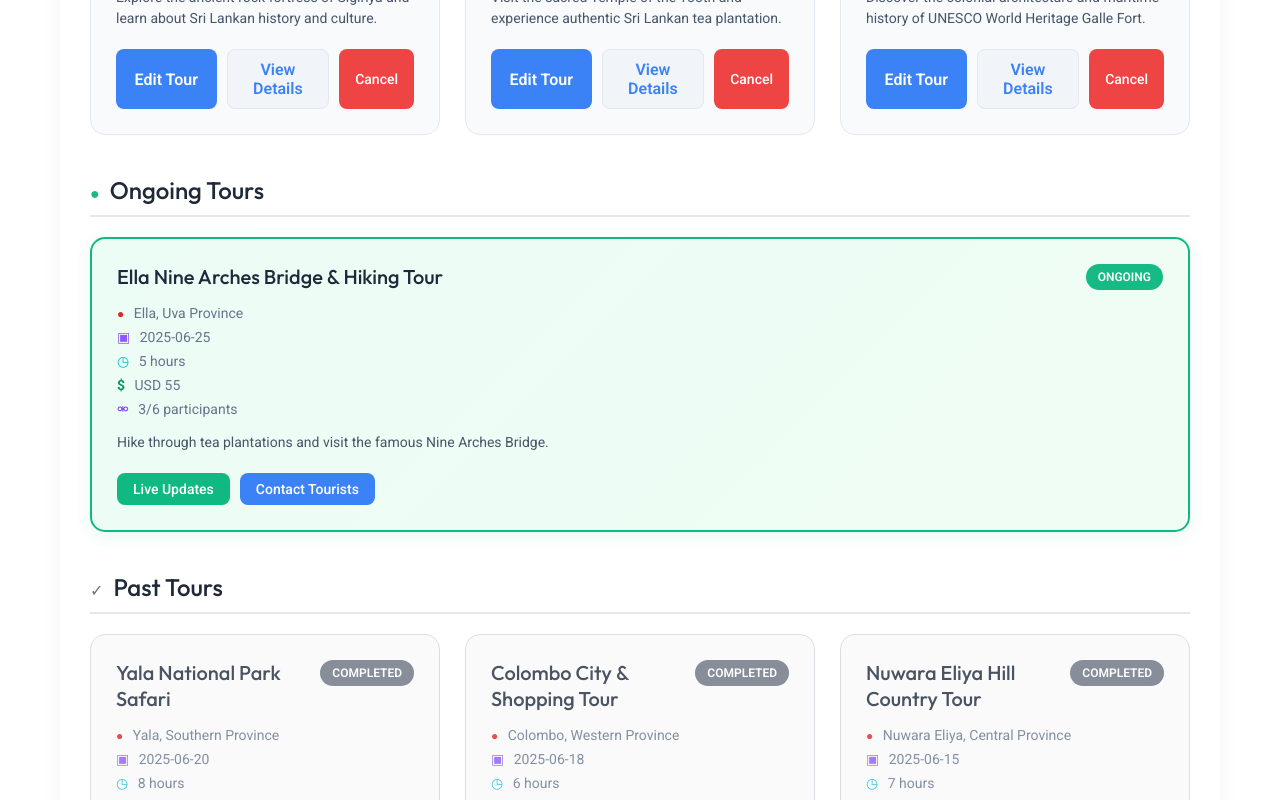
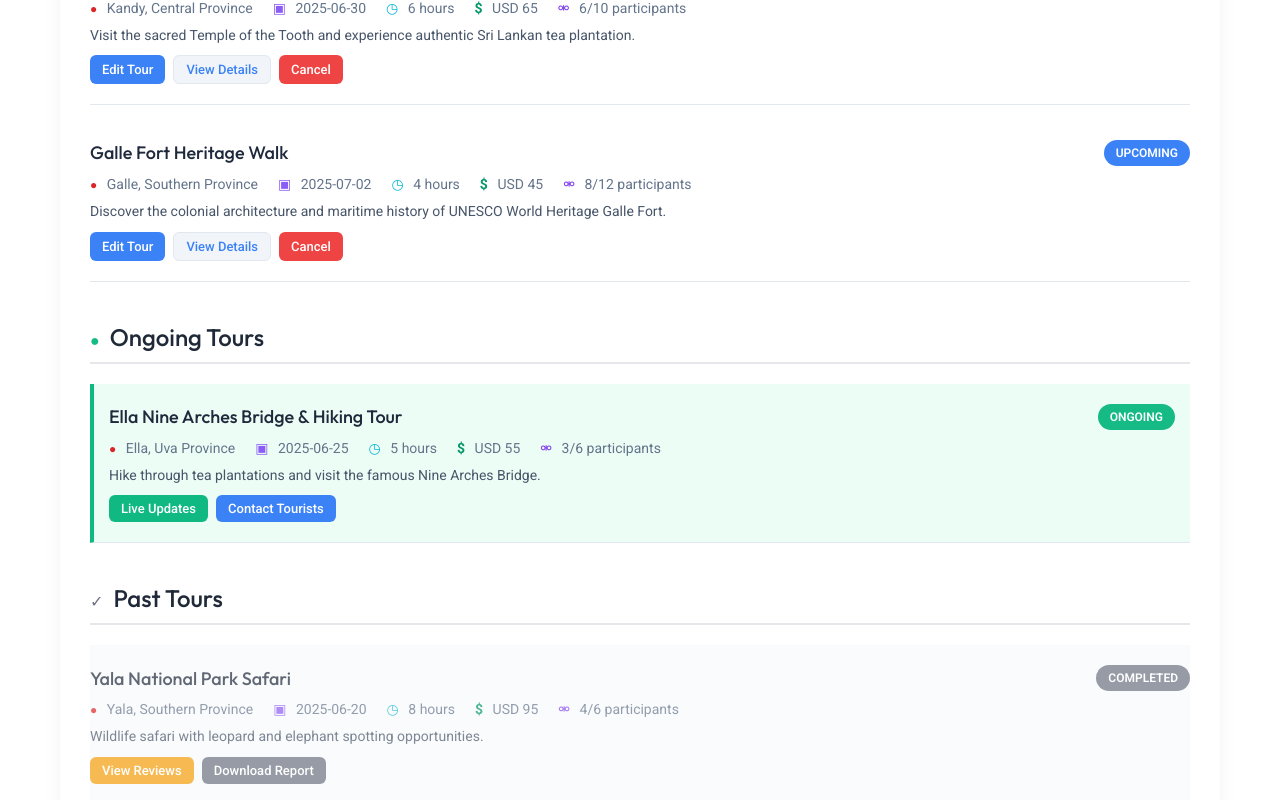
Before and after one commit to Harithya628/IslandHop-Frontend, a React (Vite) app: page /guide in a window 1280 px wide. Shown: the part 600-1400 px from the top of the page. Built offline with nearby package versions, Linux system fonts and the light colour scheme.

Commit message:
guide fix

```diff
--- a/src/pages/guide/GuideDashboard.css
+++ b/src/pages/guide/GuideDashboard.css
@@ -62,36 +62,38 @@
 
 /* Tours Section */
 .tours-grid {
-  display: grid;
-  grid-template-columns: repeat(auto-fit, minmax(350px, 1fr));
-  gap: 25px;
+  display: flex;
+  flex-direction: column;
+  gap: 15px;
 }
 
 .tour-card {
-  background: #f8fafc;
-  border-radius: 15px;
-  padding: 25px;
-  border: 1px solid #e2e8f0;
+  background: transparent;
+  border: none;
+  border-bottom: 1px solid #e2e8f0;
+  padding: 20px 0;
   transition: all 0.3s ease;
 }
 
 .tour-card:hover {
-  transform: translateY(-5px);
-  box-shadow: 0 10px 30px rgba(0, 0, 0, 0.1);
+  background: #f8fafc;
+  padding: 20px 15px;
+  border-radius: 8px;
+  border-bottom: 1px solid #e2e8f0;
 }
 
 .tour-header {
   display: flex;
   justify-content: space-between;
-  align-items: flex-start;
-  margin-bottom: 15px;
+  align-items: center;
+  margin-bottom: 10px;
 }
 
 .tour-header h3 {
   margin: 0;
   color: #1e293b;
-  font-size: 20px;
-  font-weight: 700;
+  font-size: 18px;
+  font-weight: 600;
   line-height: 1.3;
   font-family: 'Outfit', sans-serif;
 }
@@ -114,32 +116,41 @@
   color: #92400e;
 }
 
+.tour-details {
+  display: flex;
+  flex-wrap: wrap;
+  gap: 20px;
+  margin-bottom: 10px;
+}
+
 .tour-details p {
-  margin: 8px 0;
+  margin: 0;
   color: #64748b;
   font-size: 14px;
+  white-space: nowrap;
 }
 
 .tour-description {
   color: #475569;
   font-size: 14px;
-  line-height: 1.5;
-  margin: 15px 0;
+  line-height: 1.4;
+  margin: 8px 0;
+  font-style: italic;
 }
 
 .tour-actions {
   display: flex;
-  gap: 10px;
-  margin-top: 20px;
+  gap: 8px;
+  margin-top: 10px;
 }
 
 .btn-edit, .btn-view {
-  flex: 1;
-  padding: 10px 15px;
+  padding: 6px 12px;
   border: none;
-  border-radius: 8px;
+  border-radius: 6px;
   cursor: pointer;
-  font-weight: 600;
+  font-weight: 500;
+  font-size: 13px;
   transition: all 0.3s ease;
 }
 
@@ -166,14 +177,22 @@
 .requests-list {
   display: flex;
   flex-direction: column;
-  gap: 20px;
+  gap: 15px;
 }
 
 .request-card {
+  background: transparent;
+  border: none;
+  border-bottom: 1px solid #e2e8f0;
+  padding: 20px 0;
+  transition: all 0.3s ease;
+}
+
+.request-card:hover {
   background: #f8fafc;
-  border-radius: 15px;
-  padding: 25px;
-  border: 1px solid #e2e8f0;
+  padding: 20px 15px;
+  border-radius: 8px;
+  border-bottom: 1px solid #e2e8f0;
 }
 
 .request-header {
@@ -277,17 +296,19 @@
   display: flex;
   align-items: center;
   gap: 15px;
-  background: #f8fafc;
-  padding: 20px;
-  border-radius: 15px;
-  border: 1px solid #e2e8f0;
+  background: transparent;
+  padding: 15px 0;
+  border: none;
+  border-bottom: 1px solid #e2e8f0;
   cursor: pointer;
   transition: all 0.3s ease;
 }
 
 .chat-card:hover {
-  background: #f1f5f9;
-  transform: translateY(-2px);
+  background: #f8fafc;
+  padding: 15px;
+  border-radius: 8px;
+  border-bottom: 1px solid #e2e8f0;
 }
 
 .chat-avatar {
@@ -394,14 +415,22 @@
 .reviews-list {
   display: flex;
   flex-direction: column;
-  gap: 20px;
+  gap: 15px;
 }
 
 .review-card {
+  background: transparent;
+  border: none;
+  border-bottom: 1px solid #e2e8f0;
+  padding: 20px 0;
+  transition: all 0.3s ease;
+}
+
+.review-card:hover {
   background: #f8fafc;
-  border-radius: 15px;
-  padding: 25px;
-  border: 1px solid #e2e8f0;
+  padding: 20px 15px;
+  border-radius: 8px;
+  border-bottom: 1px solid #e2e8f0;
 }
 
 .review-header {
@@ -804,9 +833,10 @@
 
 /* Tour Card Variations */
 .tour-card.ongoing {
-  border: 2px solid #10b981;
-  background: linear-gradient(135deg, #ecfdf5 0%, #f0fdf4 100%);
-  box-shadow: 0 4px 20px rgba(16, 185, 129, 0.1);
+  border-left: 4px solid #10b981;
+  background: #ecfdf5;
+  padding: 20px 15px;
+  border-radius: 0;
 }
 
 .tour-card.ongoing .tour-status {
@@ -816,8 +846,7 @@
 }
 
 .tour-card.completed {
-  opacity: 0.8;
-  border: 1px solid #d1d5db;
+  opacity: 0.7;
   background: #f9fafb;
 }
 
@@ -847,85 +876,80 @@
   background: #ef4444;
   color: white;
   border: none;
-  padding: 8px 16px;
-  border-radius: 8px;
+  padding: 6px 12px;
+  border-radius: 6px;
   cursor: pointer;
-  font-size: 14px;
+  font-size: 13px;
   font-weight: 500;
   transition: all 0.3s ease;
 }
 
 .btn-cancel:hover {
   background: #dc2626;
-  transform: translateY(-1px);
 }
 
 .btn-live {
   background: #10b981;
   color: white;
   border: none;
-  padding: 8px 16px;
-  border-radius: 8px;
+  padding: 6px 12px;
+  border-radius: 6px;
   cursor: pointer;
-  font-size: 14px;
+  font-size: 13px;
   font-weight: 500;
   transition: all 0.3s ease;
 }
 
 .btn-live:hover {
   background: #059669;
-  transform: translateY(-1px);
 }
 
 .btn-contact {
   background: #3b82f6;
   color: white;
   border: none;
-  padding: 8px 16px;
-  border-radius: 8px;
+  padding: 6px 12px;
+  border-radius: 6px;
   cursor: pointer;
-  font-size: 14px;
+  font-size: 13px;
   font-weight: 500;
   transition: all 0.3s ease;
 }
 
 .btn-contact:hover {
   background: #2563eb;
-  transform: translateY(-1px);
 }
 
 .btn-review {
   background: #f59e0b;
   color: white;
   border: none;
-  padding: 8px 16px;
-  border-radius: 8px;
+  padding: 6px 12px;
+  border-radius: 6px;
   cursor: pointer;
-  font-size: 14px;
+  font-size: 13px;
   font-weight: 500;
   transition: all 0.3s ease;
 }
 
 .btn-review:hover {
   background: #d97706;
-  transform: translateY(-1px);
 }
 
 .btn-report {
   background: #6b7280;
   color: white;
   border: none;
-  padding: 8px 16px;
-  border-radius: 8px;
+  padding: 6px 12px;
+  border-radius: 6px;
   cursor: pointer;
-  font-size: 14px;
+  font-size: 13px;
   font-weight: 500;
   transition: all 0.3s ease;
 }
 
 .btn-report:hover {
   background: #4b5563;
-  transform: translateY(-1px);
 }
 
 /* Responsive Design */
@@ -937,9 +961,17 @@
     flex-direction: column;
     gap: 5px;
   }
+  .tours-grid {
+    gap: 10px;
+  }
 
-  .tours-grid {
-    grid-template-columns: 1fr;
+  .tour-details {
+    flex-direction: column;
+    gap: 8px;
+  }
+
+  .tour-details p {
+    white-space: normal;
   }
 
   .request-header,
```
